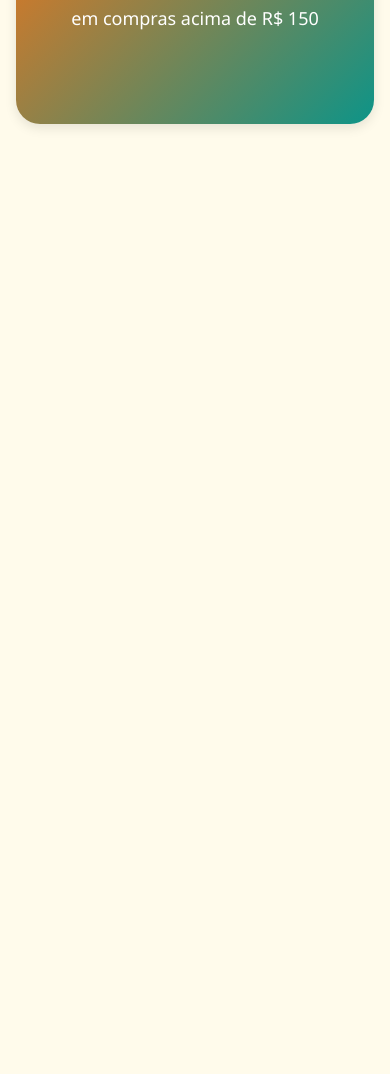
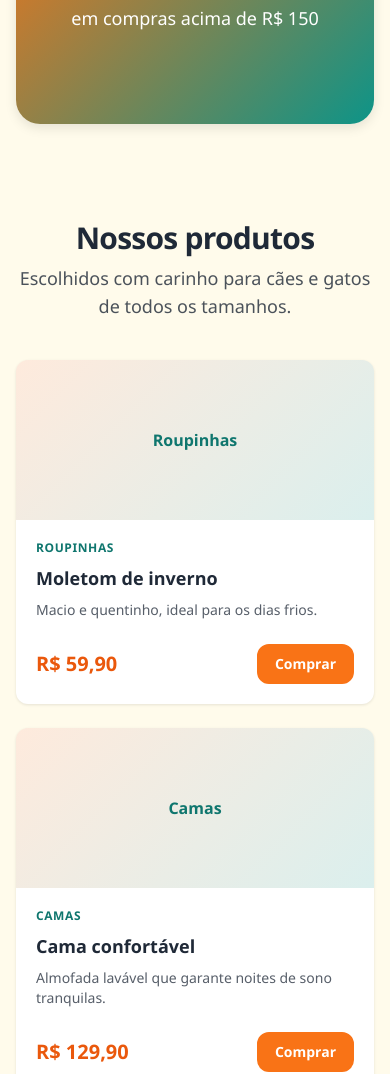
Before and after one commit to viniciuslira08/petstyle-loja-virtual, a website: page index.html in a window 390 px wide. Shown: the part 712-1786 px from the top of the page. Before the commit the page ends 884 px from the top, so only its background shows below. Drawn offline with nearby package versions, Linux system fonts and the light colour scheme.

Commit message:
feat: cria seção de Produtos com Grid responsivo e product-card em BEM

```diff
--- a/index.html
+++ b/index.html
@@ -80,7 +80,72 @@
       </div>
     </section>
 
-    <!-- Produtos: etapa 6 -->
+    <section id="produtos" class="products">
+      <div class="mx-auto max-w-6xl px-4 py-12 md:py-20">
+
+        <div class="mb-10 flex flex-col gap-2 text-center">
+          <h2 class="products__title text-3xl md:text-4xl">Nossos produtos</h2>
+          <p class="products__subtitle text-lg">Escolhidos com carinho para cães e gatos de todos os tamanhos.</p>
+        </div>
+
+        <div class="grid gap-6 sm:grid-cols-2 lg:grid-cols-4">
+
+          <article class="product-card flex flex-col">
+            <div class="product-card__image flex h-40 items-center justify-center">Roupinhas</div>
+            <div class="flex flex-1 flex-col gap-2 p-5">
+              <span class="product-card__category text-xs">Roupinhas</span>
+              <h3 class="product-card__name text-lg">Moletom de inverno</h3>
+              <p class="product-card__description text-sm">Macio e quentinho, ideal para os dias frios.</p>
+              <div class="mt-auto flex items-center justify-between gap-3 pt-4">
+                <span class="product-card__price text-xl">R$ 59,90</span>
+                <button type="button" class="product-card__button px-4 py-2 text-sm">Comprar</button>
+              </div>
+            </div>
+          </article>
+
+          <article class="product-card flex flex-col">
+            <div class="product-card__image flex h-40 items-center justify-center">Camas</div>
+            <div class="flex flex-1 flex-col gap-2 p-5">
+              <span class="product-card__category text-xs">Camas</span>
+              <h3 class="product-card__name text-lg">Cama confortável</h3>
+              <p class="product-card__description text-sm">Almofada lavável que garante noites de sono tranquilas.</p>
+              <div class="mt-auto flex items-center justify-between gap-3 pt-4">
+                <span class="product-card__price text-xl">R$ 129,90</span>
+                <button type="button" class="product-card__button px-4 py-2 text-sm">Comprar</button>
+              </div>
+            </div>
+          </article>
+
+          <article class="product-card flex flex-col">
+            <div class="product-card__image flex h-40 items-center justify-center">Brinquedos</div>
+            <div class="flex flex-1 flex-col gap-2 p-5">
+              <span class="product-card__category text-xs">Brinquedos</span>
+              <h3 class="product-card__name text-lg">Kit de brinquedos</h3>
+              <p class="product-card__description text-sm">Três peças resistentes para brincar e morder à vontade.</p>
+              <div class="mt-auto flex items-center justify-between gap-3 pt-4">
+                <span class="product-card__price text-xl">R$ 39,90</span>
+                <button type="button" class="product-card__button px-4 py-2 text-sm">Comprar</button>
+              </div>
+            </div>
+          </article>
+
+          <article class="product-card flex flex-col">
+            <div class="product-card__image flex h-40 items-center justify-center">Acessórios</div>
+            <div class="flex flex-1 flex-col gap-2 p-5">
+              <span class="product-card__category text-xs">Acessórios</span>
+              <h3 class="product-card__name text-lg">Coleira estampada</h3>
+              <p class="product-card__description text-sm">Ajustável, leve e cheia de estilo para passeios.</p>
+              <div class="mt-auto flex items-center justify-between gap-3 pt-4">
+                <span class="product-card__price text-xl">R$ 34,90</span>
+                <button type="button" class="product-card__button px-4 py-2 text-sm">Comprar</button>
+              </div>
+            </div>
+          </article>
+
+        </div>
+      </div>
+    </section>
+
     <!-- Depoimentos: etapa 7 -->
     <!-- Contato: etapa 8 -->
   </main>
--- /dev/null
+++ b/scss/components/_products.scss
@@ -0,0 +1,71 @@
+@use '../abstracts/variables' as *;
+
+.products {
+  &__title {
+    color: $color-text;
+    font-weight: 800;
+    letter-spacing: -0.025em;
+  }
+
+  &__subtitle {
+    color: $color-text;
+    opacity: 0.8;
+  }
+}
+
+.product-card {
+  background-color: $color-surface;
+  border-radius: $radius-md;
+  box-shadow: $shadow-sm;
+  overflow: hidden;
+  transition: transform $transition-base, box-shadow $transition-base;
+
+  &:hover {
+    transform: translateY(-4px);
+    box-shadow: $shadow-md;
+  }
+
+  &__image {
+    background: linear-gradient(135deg, rgba($color-primary, 0.15), rgba($color-secondary, 0.15));
+    color: $color-secondary-dark;
+    font-weight: 700;
+  }
+
+  &__category {
+    color: $color-secondary-dark;
+    font-weight: 600;
+    text-transform: uppercase;
+    letter-spacing: 0.05em;
+  }
+
+  &__name {
+    color: $color-text;
+    font-weight: 700;
+  }
+
+  &__description {
+    color: $color-text;
+    opacity: 0.75;
+  }
+
+  &__price {
+    color: $color-primary-dark;
+    font-weight: 800;
+  }
+
+  &__button {
+    background-color: $color-primary;
+    color: $color-surface;
+    font-weight: 600;
+    border: 2px solid $color-primary;
+    border-radius: $radius-md;
+    cursor: pointer;
+    transition: background-color $transition-base, border-color $transition-base;
+
+    &:hover,
+    &:focus-visible {
+      background-color: $color-primary-dark;
+      border-color: $color-primary-dark;
+    }
+  }
+}
--- a/scss/main.scss
+++ b/scss/main.scss
@@ -2,3 +2,4 @@
 @use 'base/base';
 @use 'components/header';
 @use 'components/hero';
+@use 'components/products';
```
Also changed, not shown: css/style.css, 1 other file.
